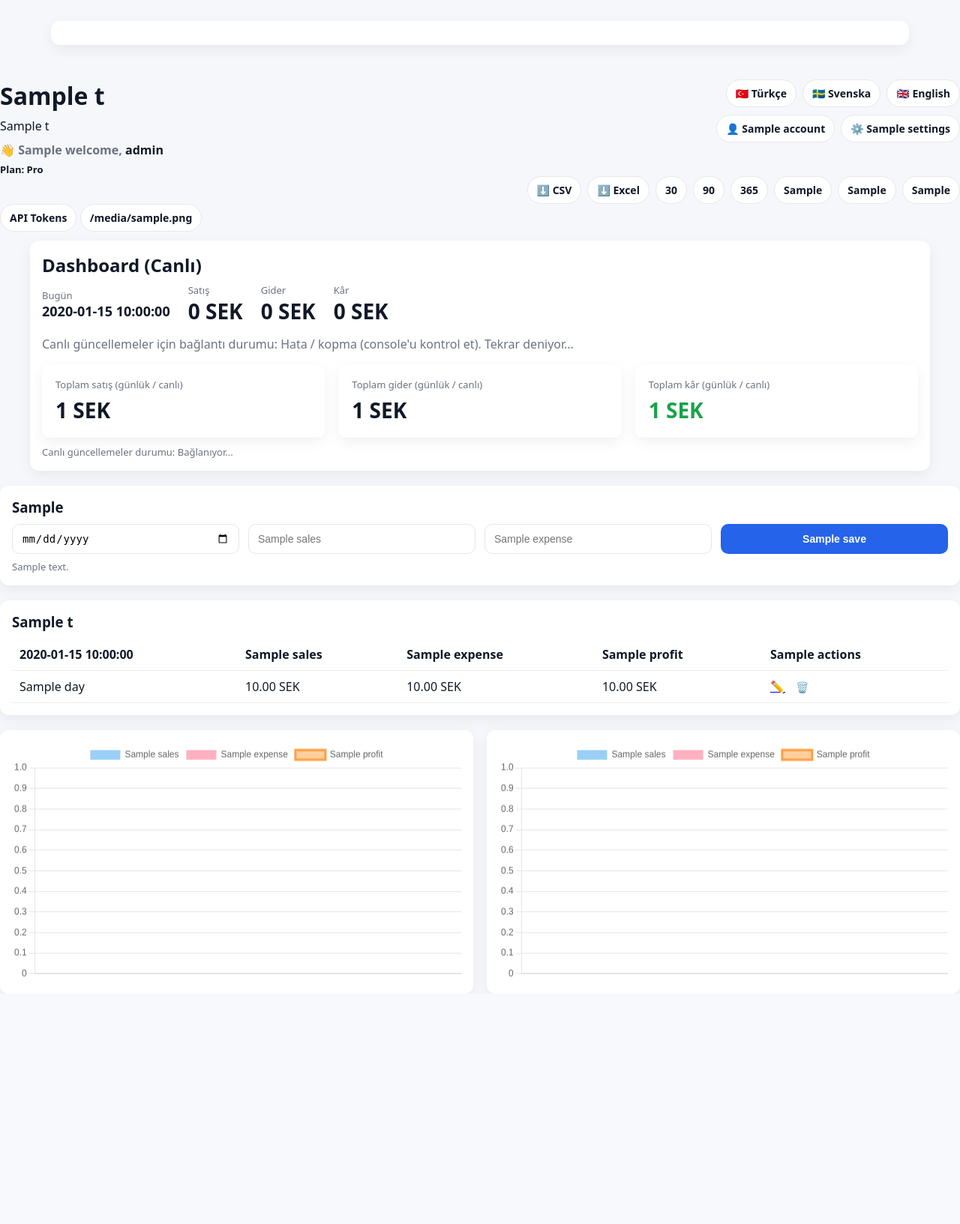
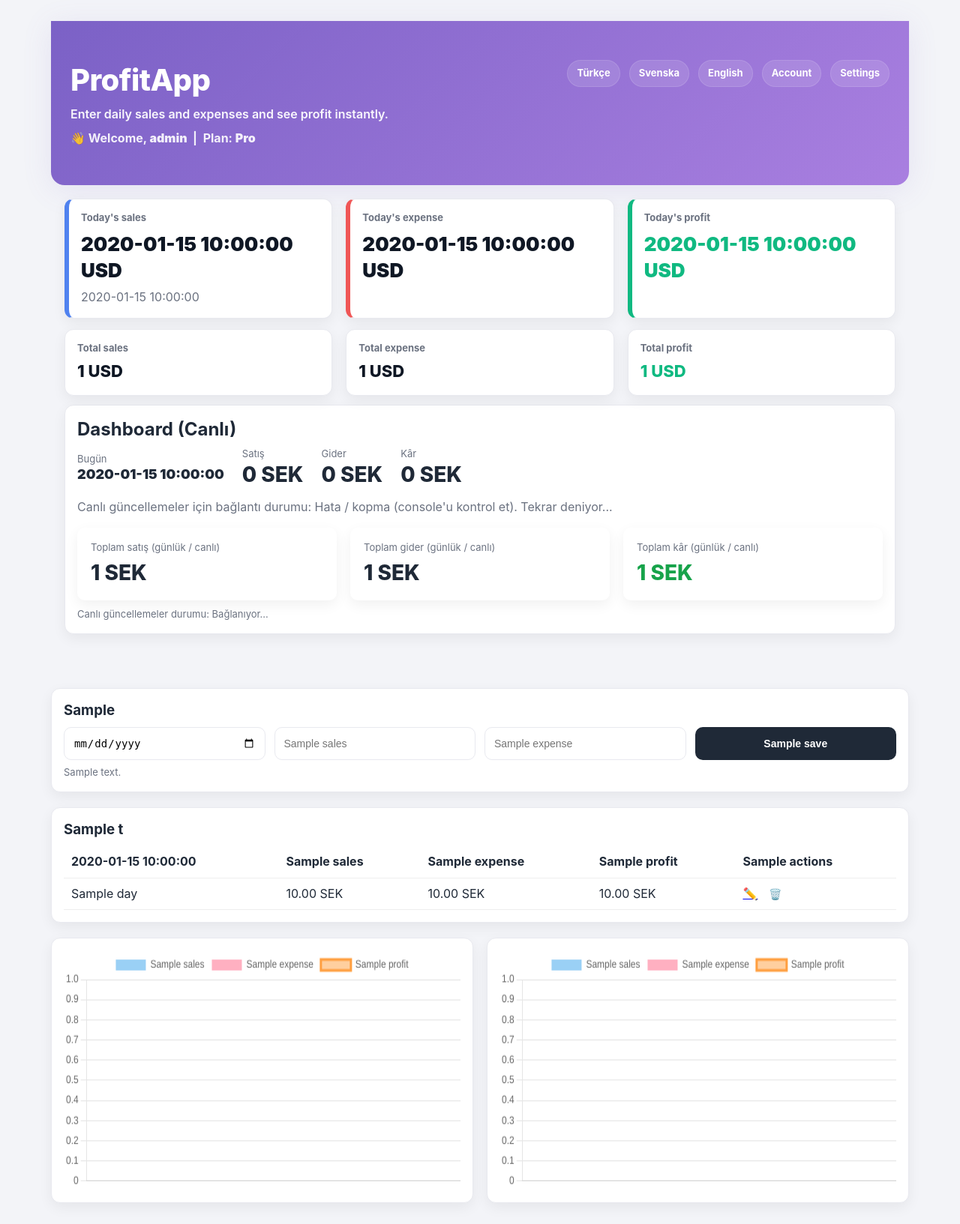
Before and after one commit to FerdyG44/karaapp, a Flask app: template templates/index.html in a window 1280 px wide. Shown: the whole page at 75% size. Before the commit the page ends 1303 px from the top, so only its background shows below. Run offline with Flask 3, Linux system fonts and the light colour scheme; a user stored in the database is signed in; tables that the repository leaves empty hold one stand-in row (values such as "Sample post"); the template is opened without the code that fills it: most values are stand-ins (such as "Sample title", 1, 10 or a date in 2020); data that the repository does not hold is empty; some libraries are stand-ins or nearby versions.

Commit message:
UI theme + new dashboard layout

```diff
--- /dev/null
+++ b/static/css/custom_theme.css
@@ -0,0 +1,174 @@
+:root{
+  --bg:#f3f4f8;                /* sayfa arka planı */
+  --header-start:#7b61c6;      /* başlık gradient start */
+  --header-end:#a97fe0;        /* başlık gradient end */
+  --card:#ffffff;
+  --muted:#6b7280;
+  --line:#e8e9ef;
+  --primary:#1f2937;           /* genel koyu metin */
+  --accent:#10b981;            /* yeşil accent (kâr için) */
+  --accent-alt:#ef4444;        /* kırmızı (gider accent) */
+  --kpi-color:#0f1724;         /* KPI büyük rakam rengi */
+  --radius:14px;
+  --shadow: 0 12px 30px rgba(13, 18, 28, 0.06);
+  --soft-shadow: 0 6px 18px rgba(13,18,28,0.06);
+}
+
+/* global reset / layout */
+html,body{height:100%}
+body{
+  margin:0;
+  font-family: Inter, system-ui, -apple-system, "Segoe UI", Roboto, "Helvetica Neue", Arial;
+  background:var(--bg);
+  color:var(--primary);
+  -webkit-font-smoothing:antialiased;
+  -moz-osx-font-smoothing:grayscale;
+  line-height:1.35;
+}
+
+/* HEADER / HERO */
+.app-header{
+  background: linear-gradient(135deg, var(--header-start) 0%, var(--header-end) 100%);
+  color: #fff;
+  padding:34px 26px;
+  border-bottom-left-radius:18px;
+  border-bottom-right-radius:18px;
+  box-shadow: 0 6px 40px rgba(123,97,198,0.12);
+  margin-bottom:22px;
+}
+.app-header .wrap{
+  max-width:1200px;
+  margin:0 auto;
+  display:flex;
+  gap:20px;
+  align-items:flex-start;
+  justify-content:space-between;
+}
+.app-header h1{
+  margin:0;
+  font-size:40px;
+  letter-spacing:-0.6px;
+  font-weight:800;
+}
+.app-header p.sub{
+  margin:8px 0 0 0;
+  color:rgba(255,255,255,0.9);
+  font-weight:600;
+}
+
+/* header controls (lang, account buttons) */
+.header-controls{
+  display:flex;
+  gap:12px;
+  align-items:center;
+  flex-wrap:wrap;
+}
+.pill-btn{
+  background:rgba(255,255,255,0.12);
+  border:1px solid rgba(255,255,255,0.12);
+  color:#fff;
+  padding:8px 12px;
+  border-radius:999px;
+  font-weight:700;
+  font-size:13px;
+  text-decoration:none;
+  display:inline-flex;
+  gap:8px;
+  align-items:center;
+  box-shadow:none;
+}
+.pill-btn:hover{ transform:translateY(-2px) }
+
+/* main container */
+.container{
+  max-width:1200px;
+  margin:0 auto;
+  padding:0 18px 60px;
+}
+
+/* KPI grid */
+.kpi-grid{
+  display:grid;
+  grid-template-columns: repeat(3, 1fr);
+  gap:18px;
+  margin:10px 0 20px;
+}
+.card{
+  background:var(--card);
+  border-radius:var(--radius);
+  padding:18px;
+  box-shadow:var(--soft-shadow);
+  border:1px solid var(--line);
+}
+
+/* KPI small label + big value */
+.kpi-label{color:var(--muted);font-size:13px;margin-bottom:8px;font-weight:700}
+.kpi-value{font-size:30px;font-weight:800;color:var(--kpi-color);}
+
+/* three row KPI blocks like screenshot (Today / Total / Profit) */
+.kpi-row{
+  display:flex;
+  gap:18px;
+  flex-wrap:wrap;
+}
+.kpi-block{
+  flex:1 1 320px;
+  padding:18px;
+  border-radius:12px;
+  background:var(--card);
+  box-shadow:var(--soft-shadow);
+  border-left:6px solid rgba(0,0,0,0.03);
+}
+.kpi-block .muted{color:var(--muted);font-weight:700}
+.kpi-block .big{font-size:26px;font-weight:900;margin-top:8px;color:var(--kpi-color)}
+
+/* profit positive color */
+.kpi-block.profit{border-left-color: #10b981}
+.kpi-block.expense{border-left-color: #ef4444}
+.kpi-block.sales{border-left-color: #2563eb}
+
+/* table, list, new-record form */
+.records-section{margin-top:22px}
+.form-row{
+  display:flex;
+  gap:12px;
+  align-items:center;
+  margin-top:10px;
+}
+.input, input[type=text], input[type=date], select{
+  height:44px;
+  border-radius:10px;
+  border:1px solid var(--line);
+  padding:10px 12px;
+  background:#fff;
+  outline:none;
+  min-width:120px;
+}
+.input:focus, select:focus{box-shadow:0 6px 18px rgba(37,99,235,0.06); border-color:#c7d2fe}
+
+/* green save button */
+.btn-save{
+  background:#10b981;
+  color:white;
+  border:none;
+  padding:10px 18px;
+  border-radius:10px;
+  font-weight:800;
+  cursor:pointer;
+  box-shadow: 0 6px 18px rgba(16,185,129,0.12);
+}
+.btn-save:hover{ transform:translateY(-1px) }
+
+/* small utility buttons (CSV, All, filters) */
+.small-btn{
+  background:#fff;border:1px solid var(--line);padding:8px 12px;border-radius:999px;font-weight:700;
+  box-shadow:var(--soft-shadow);
+}
+.small-btn.active{box-shadow:0 6px 18px rgba(37,99,235,0.06); border-color:#c7d2fe; outline: none;}
+
+/* responsive */
+@media (max-width:980px){
+  .kpi-grid{grid-template-columns:1fr}
+  .app-header h1{font-size:28px}
+  .kpi-row{flex-direction:column}
+}
--- a/templates/index.html
+++ b/templates/index.html
@@ -29,8 +29,6 @@
     }
 
     .wrap{max-width:1200px;margin:0 auto;padding:28px}
-
-
 
     @media (max-width: 900px){
       .topbar{flex-direction:column; align-items:stretch;}
@@ -87,7 +85,6 @@
       box-shadow:0 0 0 2px rgba(37,99,235,.10) inset;
     }
 
-
     /* ===== KPI ===== */
     .grid{
       display:grid;
@@ -105,7 +102,6 @@
       font-weight:900;
     }
     .profit{color:#16a34a}
-
 
     /* ===== FORM ===== */
     .form-grid{
@@ -180,7 +176,7 @@
       border:1px solid var(--line);
       background:#fff;
       padding:8px 12px;
-        order-radius:999px;
+      border-radius:999px;
       font-weight:800;
       font-size:14px;
       text-decoration:none;
@@ -193,7 +189,14 @@
       background: #eef2ff;
     }
 
+    /* ---- custom_theme overrides (optional) ---- */
+    /* if you have /static/css/custom_theme.css it will override more styles */
   </style>
+
+  <!-- existing css -->
+  <link rel="stylesheet" href="{{ url_for('static', filename='css/main.css') }}">
+  <!-- custom theme override -->
+  <link rel="stylesheet" href="{{ url_for('static', filename='css/custom_theme.css') }}">
 </head>
 
 <script>
@@ -262,108 +265,72 @@
 <body>
 <div class="wrap">
 
-  <!-- ===== KPI (realtime-ready) ===== -->
-<div class="grid">
-  <div class="card">
+  <!-- =========================
+       NEW APP HEADER + KPI
+       (placed at top of page)
+       ========================= -->
+  <div class="app-header" style="margin-bottom:18px; border-bottom-left-radius:18px; border-bottom-right-radius:18px;">
+    <div class="wrap" style="display:flex;gap:20px;align-items:flex-start;justify-content:space-between;padding:18px 0;">
+      <div>
+        <h1 style="margin:0;font-size:40px;letter-spacing:-0.6px;font-weight:800;color:#fff">ProfitApp</h1>
+        <p class="sub" style="margin:8px 0 0 0;color:rgba(255,255,255,0.95);font-weight:600;">Enter daily sales and expenses and see profit instantly.</p>
+        <div style="margin-top:10px;color:rgba(255,255,255,0.9);font-weight:700">
+          👋 Welcome, <span style="font-weight:900">{{ current_user.username }}</span> &nbsp;|&nbsp; Plan: <span style="font-weight:900">{{ current_user.plan|capitalize }}</span>
         </div>
+      </div>
+
+      <div class="header-controls" style="display:flex;gap:12px;align-items:center;flex-wrap:wrap;">
+        <a class="pill-btn" href="{{ url_for('index', lang='tr') }}" style="background:rgba(255,255,255,0.12);border:1px solid rgba(255,255,255,0.12);color:#fff;padding:8px 12px;border-radius:999px;font-weight:700;text-decoration:none;">Türkçe</a>
+        <a class="pill-btn" href="{{ url_for('index', lang='sv') }}" style="background:rgba(255,255,255,0.12);border:1px solid rgba(255,255,255,0.12);color:#fff;padding:8px 12px;border-radius:999px;font-weight:700;text-decoration:none;">Svenska</a>
+        <a class="pill-btn" href="{{ url_for('index', lang='en') }}" style="background:rgba(255,255,255,0.12);border:1px solid rgba(255,255,255,0.12);color:#fff;padding:8px 12px;border-radius:999px;font-weight:700;text-decoration:none;">English</a>
+
+        <a class="pill-btn" href="{{ url_for('account', lang=lang) }}" style="background:rgba(255,255,255,0.12);border:1px solid rgba(255,255,255,0.12);color:#fff;padding:8px 12px;border-radius:999px;font-weight:700;text-decoration:none;">Account</a>
+
+        <a class="pill-btn" href="{{ url_for('settings', lang=lang) }}" style="background:rgba(255,255,255,0.12);border:1px solid rgba(255,255,255,0.12);color:#fff;padding:8px 12px;border-radius:999px;font-weight:700;text-decoration:none;">Settings</a>
       </div>
     </div>
   </div>
 
-<!-- ===== TOP ===== -->
-<div class="header">
+  <div class="container" style="max-width:1200px;margin:0 auto;padding:0 18px 40px;">
+    <!-- KPI row -->
+    <div class="kpi-row" style="display:flex;gap:18px;flex-wrap:wrap;margin-bottom:14px;">
+      <div class="kpi-block sales card" style="flex:1 1 320px;border-left:6px solid rgba(37,99,235,0.8);">
+        <div class="muted" style="color:var(--muted);font-weight:700">Today's sales</div>
+        <div class="big" id="today-sales" style="font-size:26px;font-weight:900;margin-top:8px;color:var(--kpi-color)">{{ today_sales or "0.00" }} {{ currency }}</div>
+        <div style="margin-top:8px;color:var(--muted);" id="today-date">{{ today_date or today }}</div>
       </div>
-<div class="grid">
-  <div class="header-left">
-    <h1 style="margin:0;">{{ t.get("title","KarApp") }}</h1>
-    <p class="sub" style="margin:8px 0 0 0;">{{ t.get("subtitle","") }}</p>
-  <div style="margin-top:10px; font-weight:700; color:var(--muted);">
-  👋 {{ t.get("welcome","Welcome") }}, <span style="color:var(--text)">{{ current_user.username }}</span>
+
+      <div class="kpi-block expense card" style="flex:1 1 320px;border-left:6px solid rgba(239,68,68,0.9);">
+        <div class="muted" style="color:var(--muted);font-weight:700">Today's expense</div>
+        <div class="big" id="today-expense" style="font-size:26px;font-weight:900;margin-top:8px;color:var(--kpi-color)">{{ today_expense or "0.00" }} {{ currency }}</div>
       </div>
-  <div style="margin-top:6px; font-size:13px; font-weight:700;">
-  Plan: {{ current_user.plan|capitalize }}
+
+      <div class="kpi-block profit card" style="flex:1 1 320px;border-left:6px solid #10b981;">
+        <div class="muted" style="color:var(--muted);font-weight:700">Today's profit</div>
+        <div class="big" id="today-profit" style="font-size:26px;font-weight:900;margin-top:8px;color:var(--accent, #10b981)">{{ today_profit or "0.00" }} {{ currency }}</div>
       </div>
     </div>
 
-  <div class="header-right">
-    <div class="header-row">
-      <!-- LANG -->
-      <div class="header-group">
-        <a class="pill {{ 'active' if lang=='tr' else '' }}" href="{{ url_for('index', lang='tr', all=('1' if show_all else None)) }}">🇹🇷 Türkçe</a>
-        <a class="pill {{ 'active' if lang=='sv' else '' }}" href="{{ url_for('index', lang='sv', all=('1' if show_all else None)) }}">🇸🇪 Svenska</a>
-        <a class="pill {{ 'active' if lang=='en' else '' }}" href="{{ url_for('index', lang='en', all=('1' if show_all else None)) }}">🇬🇧 English</a>
+    <!-- totals -->
+    <div style="margin-top:4px; display:flex; gap:18px; flex-wrap:wrap;">
+      <div class="card" style="flex:2 1 320px;">
+        <div class="kpi-label" style="color:var(--muted);font-weight:700">Total sales</div>
+        <div class="kpi-value" style="font-size:22px;font-weight:800">{{ total_sales or "0.00" }} {{ currency }}</div>
       </div>
-
-      <!-- ACCOUNT/SETTINGS -->
-       <div class="header-group">
-
-<a class="btn-outline" href="{{ url_for('account', lang=lang) }}">
-  👤 {{ t.get("account","Hesabım") }}
-</a>
-
-<a class="btn-outline" href="{{ url_for('settings', lang=lang) }}">
-  ⚙️ {{ t.get("settings","Ayarlar") }}
-</a>
+      <div class="card" style="flex:2 1 320px;">
+        <div class="kpi-label" style="color:var(--muted);font-weight:700">Total expense</div>
+        <div class="kpi-value" style="font-size:22px;font-weight:800">{{ total_expense or "0.00" }} {{ currency }}</div>
       </div>
-    </div>
-  </div>
-</div>
-      <!-- ACTIONS -->
-      <div class="header-group">
-
-        <a class="btn-outline"
-   href="{{ url_for('export', lang=lang, fmt='csv', all=('1' if show_all else None), start=start, end=end, range=range_days) }}">
-  ⬇️ CSV
-</a>
-
-        <a class="btn-outline"
-   href="{{ url_for('export', lang=lang, fmt='xlsx', all=('1' if show_all else None), start=start, end=end, range=range_days) }}">
-  ⬇️ Excel
-</a>
-
-      <a class="btn-outline {{ 'active' if selected_range=='30' else '' }}"
-        href="{{ url_for('index', lang=lang, range='30', all=('1' if show_all else None)) }}">30</a>
-
-      <a class="btn-outline {{ 'active' if selected_range=='90' else '' }}"
-        href="{{ url_for('index', lang=lang, range='90', all=('1' if show_all else None)) }}">90</a>
-
-      <a class="btn-outline {{ 'active' if selected_range=='365' else '' }}"
-        href="{{ url_for('index', lang=lang, range='365', all=('1' if show_all else None)) }}">365</a>
-
-      <a class="btn-outline {{ 'active' if selected_range=='' else '' }}"
-   href="{{ url_for('index', lang=lang, all=('1' if show_all else None)) }}">
-  {{ t.get("all","Tümü") }}
-</a>
-
-
-{% if current_user.is_admin %}
-  <a class="btn-outline" href="{{ url_for('index', lang=lang, all='1') }}">
-    {{ t.get("all_records","All records") }}
-  </a>
-        <a class="btn-outline" href="{{ url_for('admin_users', lang=lang) }}">
-    {{ t.get("manage_users","Manage users") }}
-  </a>
-  </div>
-  <a class="btn-outline" href="{{ url_for('api_tokens_list', lang=lang) }}">API Tokens</a>
-
-{% endif %}
-
-      {% if current_user.plan == 'free' %}
-      <a class="btn-outline" href="{{ url_for('billing', lang=lang) }}">
-        ⭐ {{ t.get("go_pro","Pro’ya geç") }}
-      </a>
-      {% endif %}
-        <a class="btn-outline" href="{{ url_for('logout', lang=lang) }}">
-  {{ t.get("logout","Çıkış") }}
-</a>
+      <div class="card" style="flex:2 1 320px;">
+        <div class="kpi-label" style="color:var(--muted);font-weight:700">Total profit</div>
+        <div class="kpi-value" style="font-size:22px;font-weight:800;color:var(--accent, #10b981)">{{ total_profit or "0.00" }} {{ currency }}</div>
       </div>
     </div>
 
+    <!-- include the existing dashboard panel if you use it -->
     {% include "_dashboard_panel.html" %}
-
   </div>
-</div>
-
+  <!-- ========================= END APP HEADER + KPI ========================= -->
 
   <!-- ===== FORM ===== -->
   <div class="card" style="margin-top:20px">
@@ -371,7 +338,7 @@
     <form method="post" action="{{ url_for('index_post', lang=lang) }}">
       <input type="hidden" name="csrf_token" value="{{ csrf_token() }}">
       <div class="form-grid">
-        <input type="date" name="day" required>
+        <input type="date" name="day" required value="{{ today_date }}">
         <input type="number" step="0.01" name="sales" placeholder="{{ t.get('sales','Satış') }}" required>
         <input type="number" step="0.01" name="expense" placeholder="{{ t.get('expense','Gider') }}" required>
         <button type="submit">{{ t.get("save","Kaydet") }}</button>
```
Lines whose indentation alone changed are shown as unchanged.
